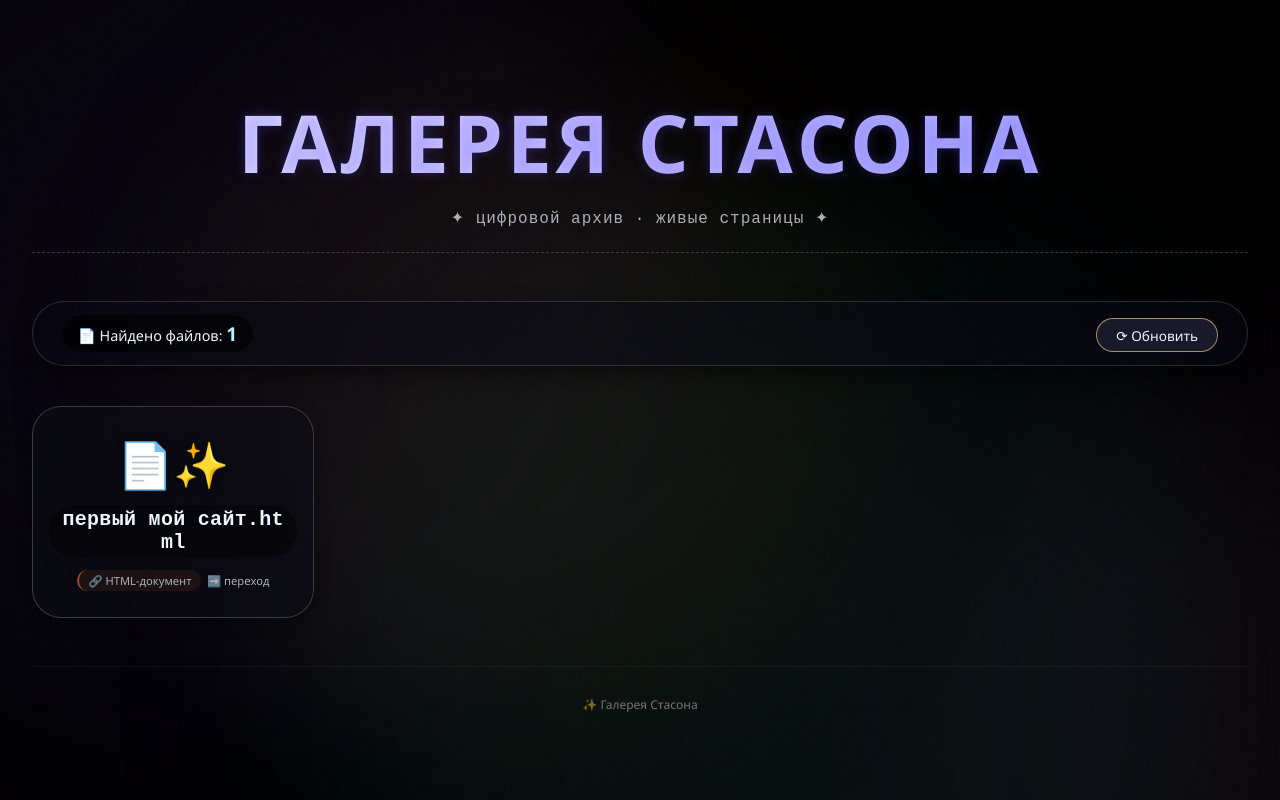
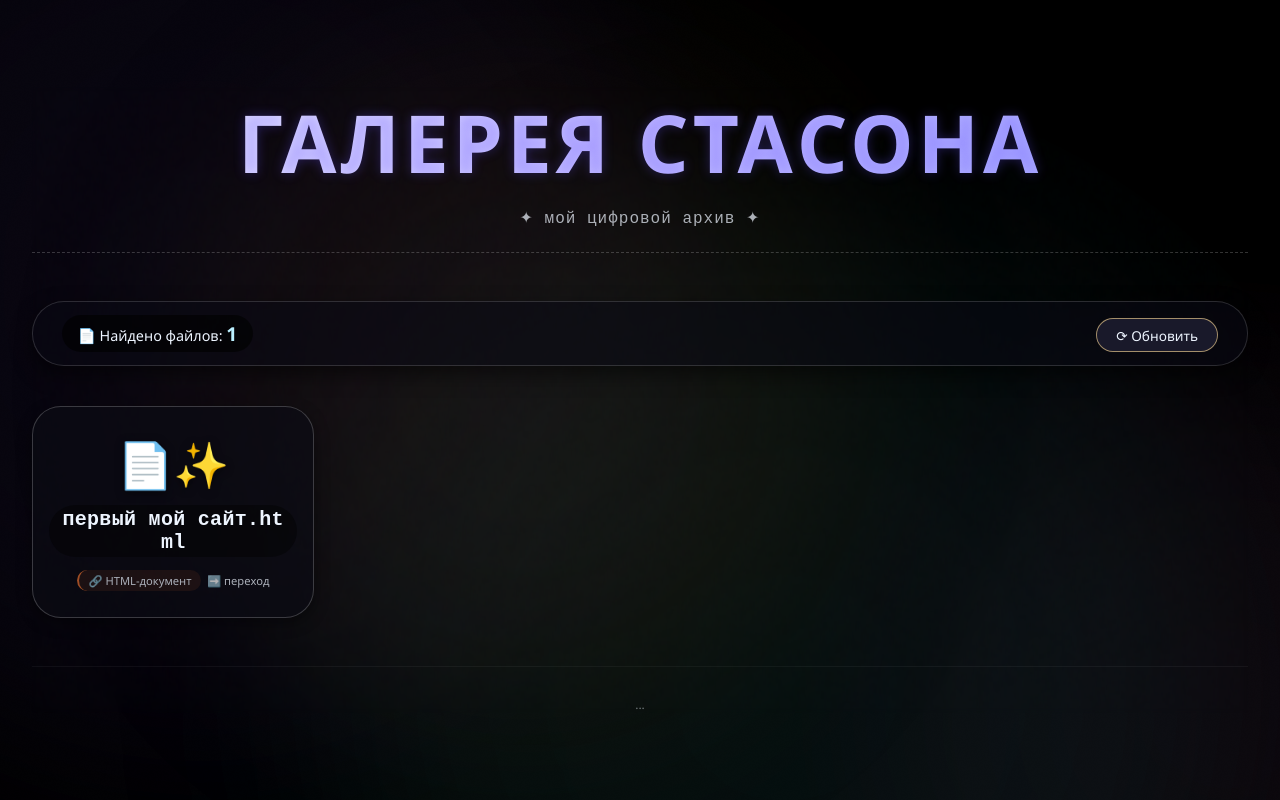
Before and after one commit to stason4iksd-maker/stasondemo.github.io, a plain HTML site: page index.html in a window 1280 px wide. Drawn offline with Linux system fonts and the light colour scheme.

Commit message:
Update index.html

```diff
--- a/index.html
+++ b/index.html
@@ -305,7 +305,7 @@
 <div class="content">
     <div class="hero">
         <h1>Галерея Стасона</h1>
-        <div class="sub">✦ цифровой архив · живые страницы ✦</div>
+        <div class="sub">✦ мой цифровой архив ✦</div>
     </div>
 
     <div class="status-panel">
@@ -318,7 +318,7 @@
     </div>
 
     <div id="galleryContainer" class="gallery-grid"></div>
-    <footer>✨ Галерея Стасона</footer>
+    <footer>...</footer>
 </div>
 
 <script>
```
